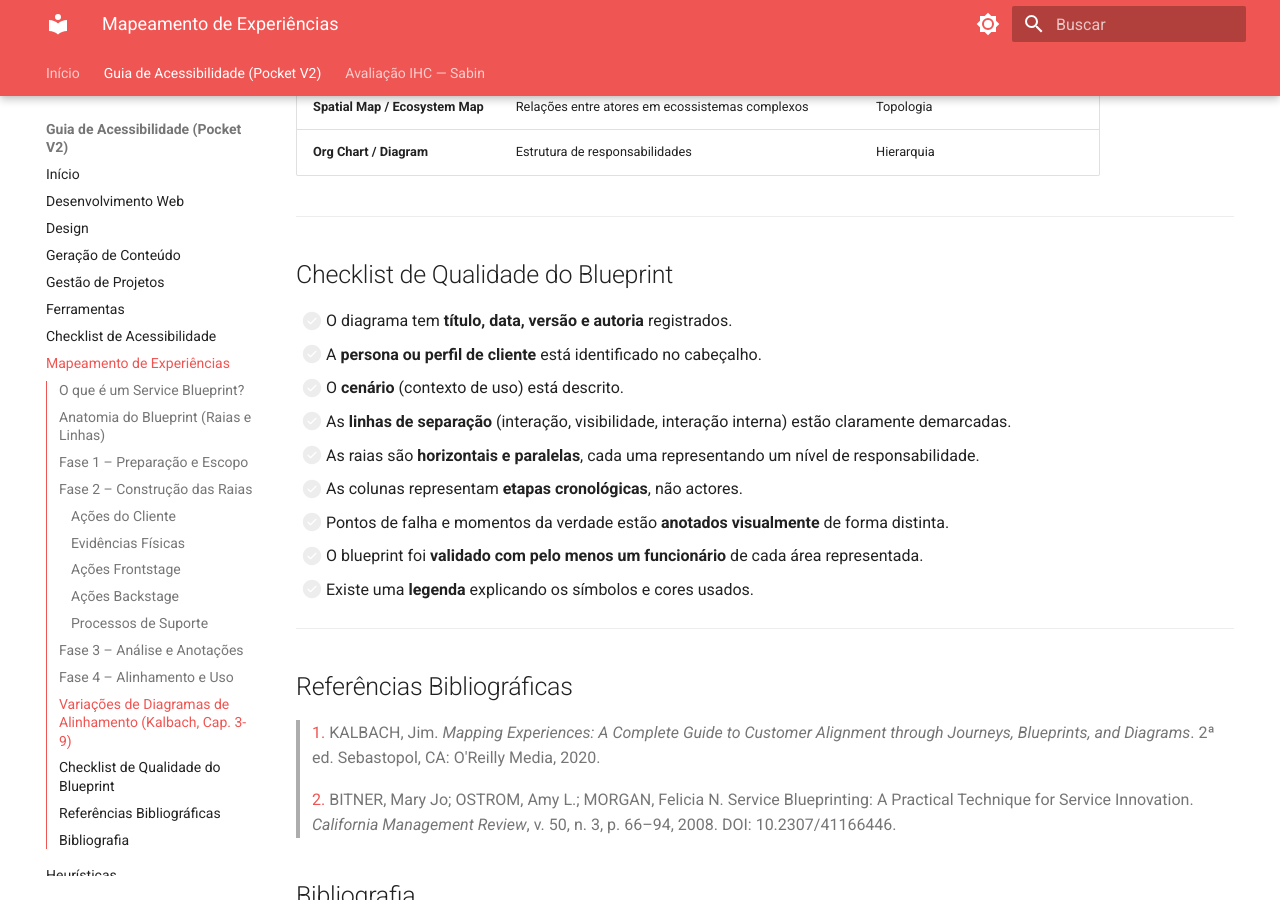
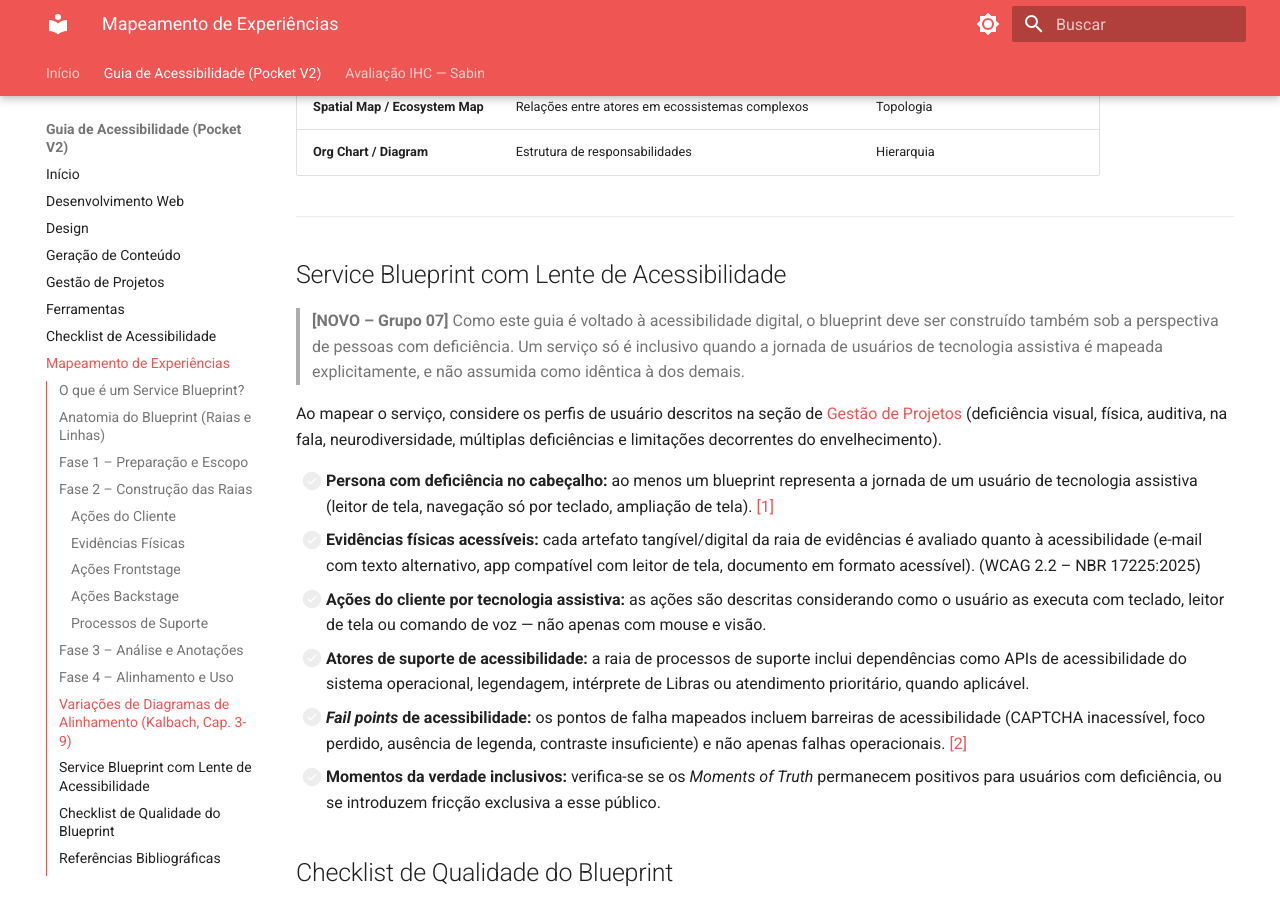
Before and after one commit to UnB-IHC/IHC_2026.1_Grupo07, an MkDocs documentation site: the page built from docs/pocket-v2/mapeamentoExperiencias/blueprints.md, in a window 1280 px wide and 900 px high, scrolled down 4091 px. Built offline with MkDocs 1.6.1 and Material for MkDocs 9.7.7, drawn with Linux system fonts in a browser that asks for light colours.

Commit message:
docs: adiciona lente de acessibilidade ao service blueprint

```diff
--- a/docs/pocket-v2/mapeamentoExperiencias/blueprints.md
+++ b/docs/pocket-v2/mapeamentoExperiencias/blueprints.md
@@ -122,6 +122,19 @@
 
 ---
 
+## Service Blueprint com Lente de Acessibilidade
+
+> **[NOVO – Grupo 07]** Como este guia é voltado à acessibilidade digital, o blueprint deve ser construído também sob a perspectiva de pessoas com deficiência. Um serviço só é inclusivo quando a jornada de usuários de tecnologia assistiva é mapeada explicitamente, e não assumida como idêntica à dos demais.
+
+Ao mapear o serviço, considere os perfis de usuário descritos na seção de [Gestão de Projetos](../gestaoProjeto/gestaoProjeto.md) (deficiência visual, física, auditiva, na fala, neurodiversidade, múltiplas deficiências e limitações decorrentes do envelhecimento).
+
+- [ ] **Persona com deficiência no cabeçalho:** ao menos um blueprint representa a jornada de um usuário de tecnologia assistiva (leitor de tela, navegação só por teclado, ampliação de tela). <a id="BLU1" href="#RBLU1">[1]</a>
+- [ ] **Evidências físicas acessíveis:** cada artefato tangível/digital da raia de evidências é avaliado quanto à acessibilidade (e-mail com texto alternativo, app compatível com leitor de tela, documento em formato acessível). (WCAG 2.2 – NBR 17225:2025)
+- [ ] **Ações do cliente por tecnologia assistiva:** as ações são descritas considerando como o usuário as executa com teclado, leitor de tela ou comando de voz — não apenas com mouse e visão.
+- [ ] **Atores de suporte de acessibilidade:** a raia de processos de suporte inclui dependências como APIs de acessibilidade do sistema operacional, legendagem, intérprete de Libras ou atendimento prioritário, quando aplicável.
+- [ ] ***Fail points* de acessibilidade:** os pontos de falha mapeados incluem barreiras de acessibilidade (CAPTCHA inacessível, foco perdido, ausência de legenda, contraste insuficiente) e não apenas falhas operacionais. <a id="BLU2" href="#RBLU2">[2]</a>
+- [ ] **Momentos da verdade inclusivos:** verifica-se se os *Moments of Truth* permanecem positivos para usuários com deficiência, ou se introduzem fricção exclusiva a esse público.
+
 ## Checklist de Qualidade do Blueprint
 
 - [ ] O diagrama tem **título, data, versão e autoria** registrados.
```
